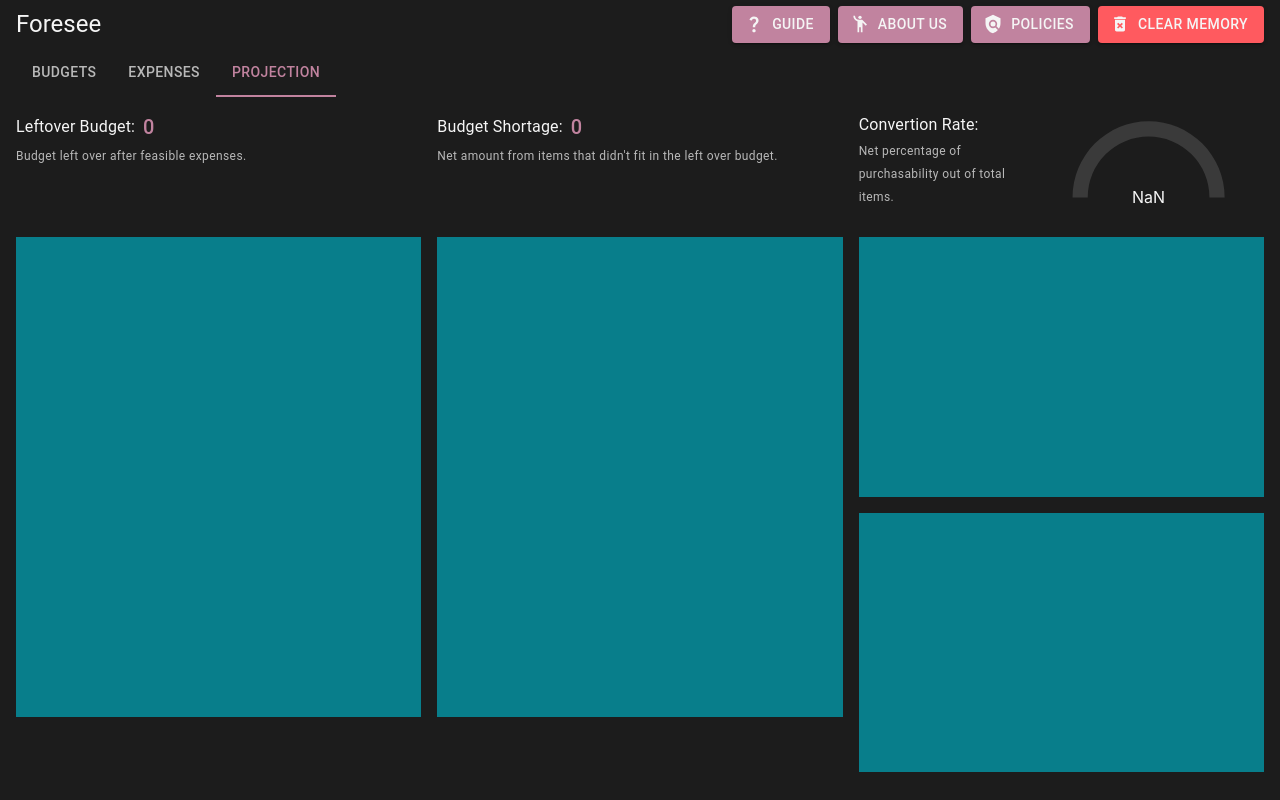
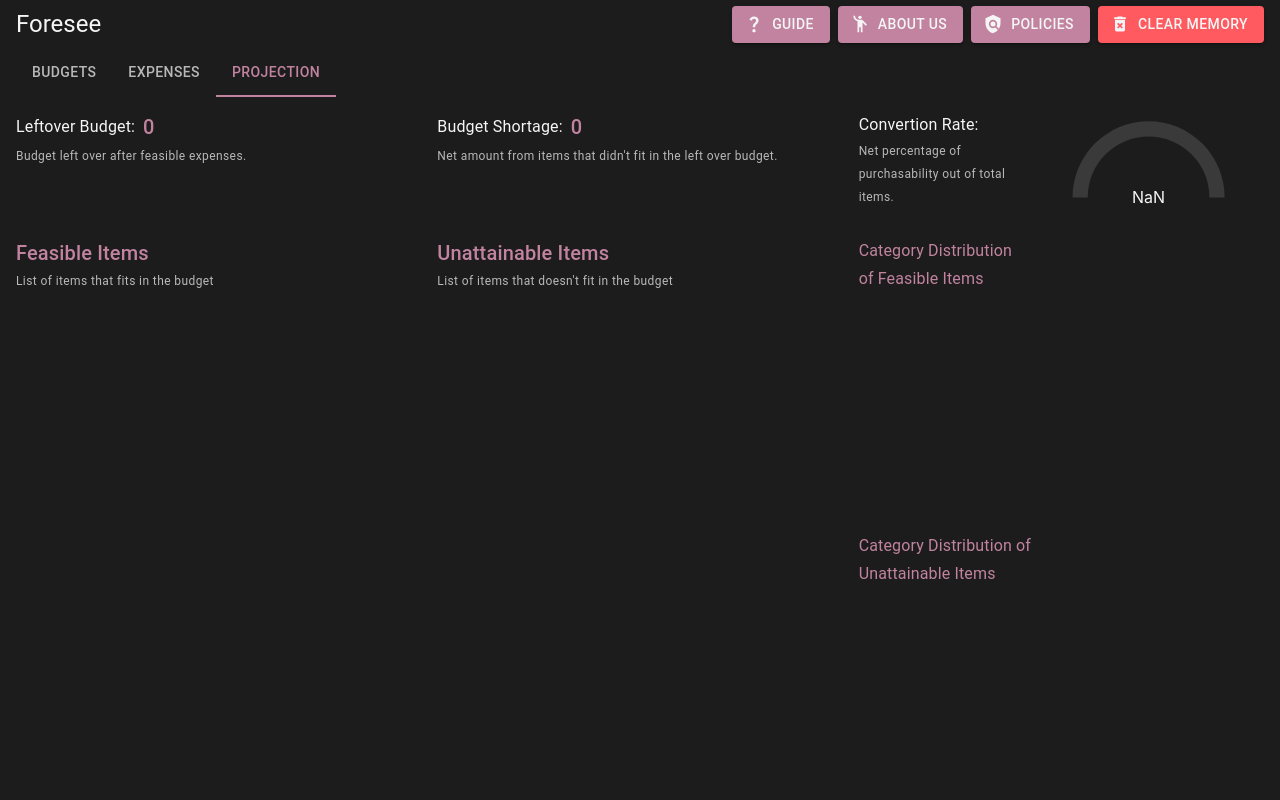
Before and after one commit to amekse/forseen, a React (Create React App) app: page / in a window 1280 px wide. Both pictures are taken after a click on the tab "PROJECTION". Built offline with nearby package versions, Linux system fonts and the light colour scheme.

Commit message:
add projection ui

```diff
--- a/src/components/Projection.tsx
+++ b/src/components/Projection.tsx
@@ -2,15 +2,19 @@ import React, { useContext, useEffect, useState } from "react";
 import ProjectionData from "../models/projection.model";
 import { ExpenseItemI } from "../types/expense.type";
 import { DataCleared } from "../common.contexts";
-import { Typography, useTheme } from "@mui/material";
-import { Gauge } from "@mui/x-charts";
+import { Typography } from "@mui/material";
+import { Gauge, PieChart } from "@mui/x-charts";
+
+type PieData = {label:string,value:number}[]
 
 type ShowData = {
     successfulExpense: ExpenseItemI[],
     failedExpense: ExpenseItemI[],
     leftOverflow: number,
     totalShortage: number,
-    feasiblePercentage: number
+    feasiblePercentage: number,
+    pieDataSuccess: PieData,
+    pieDataFail: PieData
 }
 
 function Projection() {
@@ -19,12 +23,39 @@ function Projection() {
         failedExpense: [],
         leftOverflow: 0,
         totalShortage: 0,
-        feasiblePercentage: 0
+        feasiblePercentage: 0,
+        pieDataFail: [],
+        pieDataSuccess: []
     });
+
+    const calculatePieDistribution = (itemsList: ExpenseItemI[]):PieData => {
+        let highCount = 0, mediumCount = 0, lowCount = 0;
+        itemsList.forEach(item => {
+            switch(item.priority) {
+                case "high": highCount += 1; break;
+                case "medium": mediumCount += 1; break;
+                case "low": lowCount += 1; break;
+            }
+        });
+        const totalCount = highCount + mediumCount + lowCount;
+        return [
+            {
+                label: 'High',
+                value: Math.round((highCount/totalCount)*100)
+            },
+            {
+                label: 'Medium',
+                value: Math.round((mediumCount/totalCount)*100)
+            },
+            {
+                label: 'Low',
+                value: Math.round((lowCount/totalCount)*100)
+            }
+        ]
+    }
 
     const readyDisplayData = () => {
         const projectionData = (new ProjectionData()).projectForAll();
-        console.log(projectionData.failedProjections.reduce((acc:number, cur) => acc += cur.cost, 0) )
         setShowData(prev => (
             {
                 ...prev,
@@ -32,7 +63,9 @@ function Projection() {
                 failedExpense: projectionData.failedProjections,
                 leftOverflow: projectionData.projectionList.totalLeftOverBudget,
                 totalShortage: projectionData.failedProjections.reduce((acc:number, cur) => acc += cur.cost, 0) - projectionData.projectionList.totalLeftOverBudget,
-                feasiblePercentage: Math.round((projectionData.successfulProjections.length / (projectionData.failedProjections.length + projectionData.successfulProjections.length))*100)
+                feasiblePercentage: Math.round((projectionData.successfulProjections.length / (projectionData.failedProjections.length + projectionData.successfulProjections.length))*100),
+                pieDataSuccess: calculatePieDistribution(projectionData.successfulProjections),
+                pieDataFail: calculatePieDistribution(projectionData.failedProjections)
             }
         ))
     }
@@ -77,19 +110,65 @@ function Projection() {
             </div>
             <div className="projectionBreakDown">
                 <div className="projectedListWrap">
+                    <div>
+                        <Typography variant="h6" color="primary">Feasible Items</Typography>
+                        <Typography variant="caption" color="textSecondary">List of items that fits in the budget</Typography>
+                    </div>
                     <div className="projectedList">
+                        {
+                            showData.successfulExpense.map(scsItem =>
+                                <div className="projectedItemCard">
+                                    <Typography variant="h6" color="primary">{scsItem.itemName}</Typography>
+                                    <Typography variant="subtitle1" color="textPrimary">Price: {scsItem.cost}</Typography>
+                                    <Typography variant="subtitle2" color="textPrimary">Priority: {scsItem.priority.toUpperCase()}</Typography>
+                                </div>
+                            )
+                        }
                     </div>
                 </div>
                 <div className="projectedListWrap">
+                    <div>
+                        <Typography variant="h6" color="primary">Unattainable Items</Typography>
+                        <Typography variant="caption" color="textSecondary">List of items that doesn't fit in the budget</Typography>
+                    </div>
                     <div className="projectedList">
+                        {
+                            showData.failedExpense.map(flItem =>
+                                <div className="projectedItemCard">
+                                    <Typography variant="h6" color="primary">{flItem.itemName}</Typography>
+                                    <Typography variant="subtitle1" color="textPrimary">Price: {flItem.cost}</Typography>
+                                    <Typography variant="subtitle2" color="textPrimary">Priority: {flItem.priority.toUpperCase()}</Typography>
+                                </div>
+                            )
+                        }
                     </div>
                 </div>
                 <div className="projectedCategoryGraphs">
                     <div className="projectedCategoryDistribution">
-
+                        <Typography variant="subtitle1" color="primary">Category Distribution of Feasible Items</Typography>
+                        <PieChart
+                            series={[{
+                                data: showData.pieDataSuccess
+                            }]}
+                            slotProps={{
+                                legend: {
+                                    hidden: true
+                                }
+                            }}
+                        />
                     </div>
                     <div className="projectedCategoryDistribution">
-
+                        <Typography variant="subtitle1" color="primary">Category Distribution of Unattainable Items</Typography>
+                        <PieChart
+                            series={[{
+                                data: showData.pieDataFail
+                            }]}
+                            slotProps={{
+                                legend: {
+                                    hidden: true
+                                }
+                            }}
+                        />
                     </div>
                 </div>
             </div>
--- a/src/components/common.styles.css
+++ b/src/components/common.styles.css
@@ -382,6 +382,10 @@ input[type=number] {
     height: 95%;
 }
 
+.projectedListWrap {
+    padding-bottom: 16px;
+}
+
 .projectedList {
     width: 100%;
     height: 60vh;
@@ -392,9 +396,7 @@ input[type=number] {
     display: flex;
     flex-direction: column;
     align-items: center;
-    justify-content: center;
-
-    background-color: #087e8b;
+    justify-content: flex-start;
 }
 
 .projectedQuickInfoTab {
@@ -410,13 +412,25 @@ input[type=number] {
 
 .projectedCategoryDistribution {
     width: 100%;
-    height: 100%;
-
-    background-color: #087e8b;
+    height: 30vh;
 
     display: flex;
     flex-direction: row;
-    align-items: center;
+    align-items: flex-start;
     justify-content: space-between;
     gap: 4px;
 }
+
+.projectedItemCard {
+    width: 100%;
+    height: 120px;
+
+    display: flex;
+    flex-direction: column;
+    align-items: flex-start;
+    justify-content: space-evenly;
+
+    border-radius: 16px;
+    padding: 8px;
+    background-color: var(--cards);
+}
```
